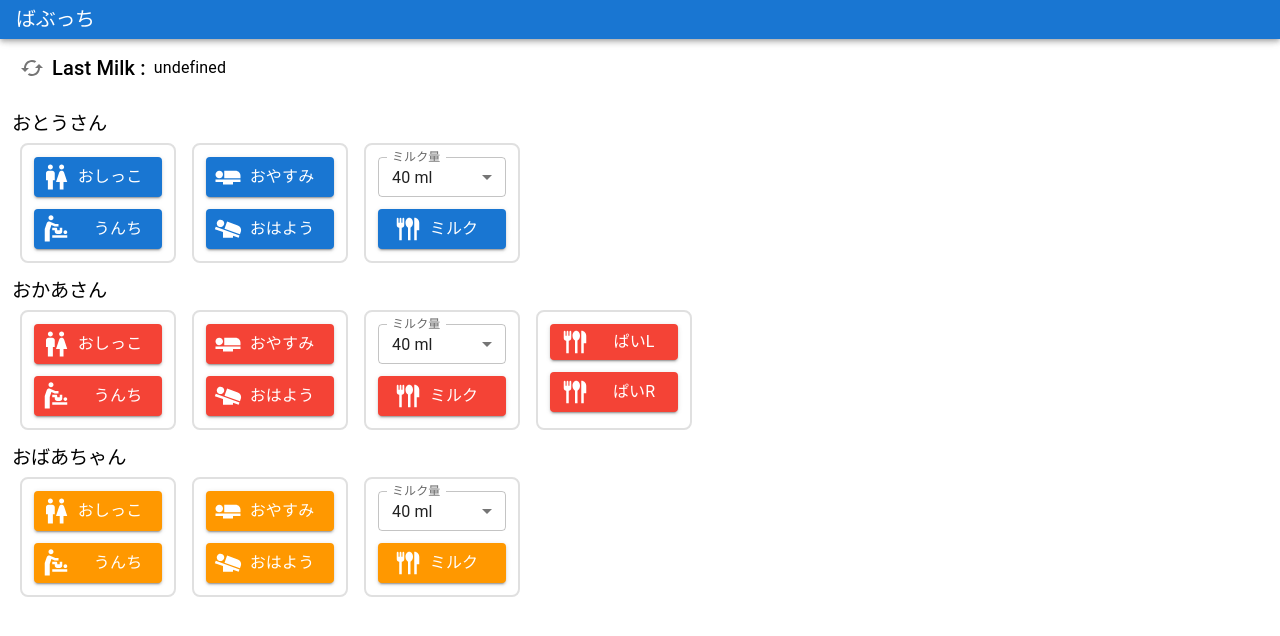
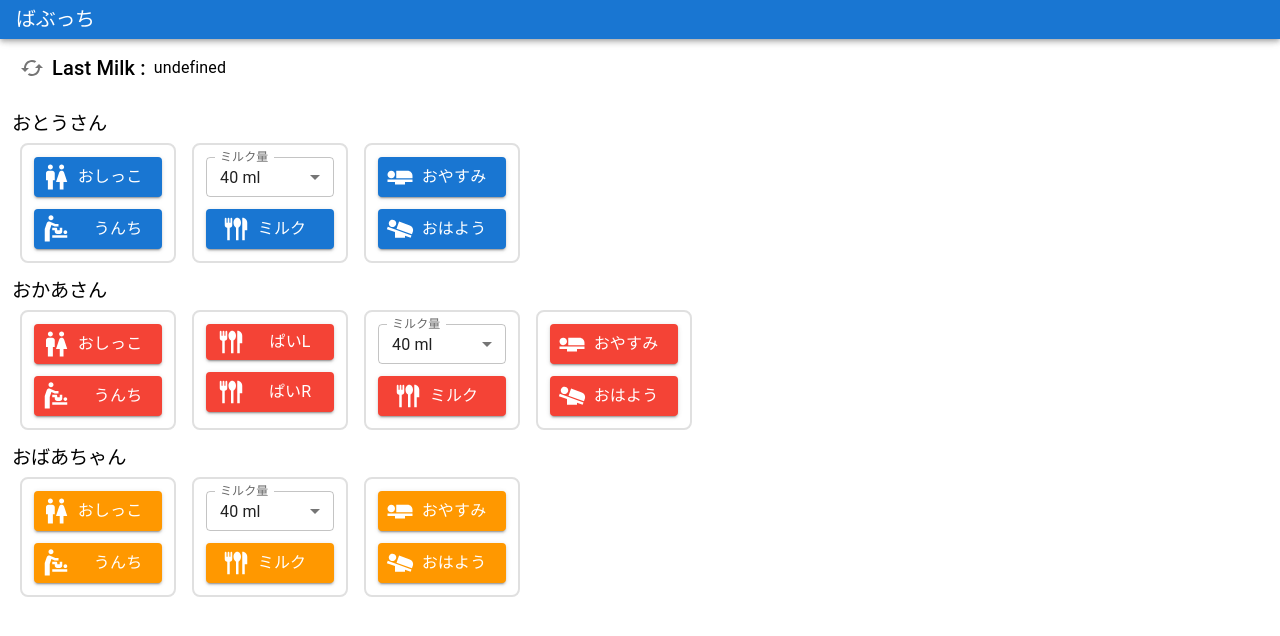
Before and after one commit to plesio/Babutchi, a Next.js app: page / in a window 1280 px wide. Shown: the top 636 px of the page. Built offline with nearby package versions, Linux system fonts and the light colour scheme.

Commit message:
change button order

```diff
--- a/src/feature/BabuButtonGroup.tsx
+++ b/src/feature/BabuButtonGroup.tsx
@@ -1,16 +1,16 @@
 import BabuButton from "@/component/BabuButton";
-import {EventType, UserType} from "@/model/BabuModel";
-import {Box, Typography} from "@mui/material";
-import {grey} from "@mui/material/colors";
+import { EventType, UserType } from "@/model/BabuModel";
+import { Box, Typography } from "@mui/material";
+import { grey } from "@mui/material/colors";
 import MilkAmountSelector from "@/component/MilkAmountSelector";
-import React, {useState} from "react";
+import React, { useState } from "react";
 
 interface Props {
   user: UserType;
 }
 
 const BabuButtonGroup: React.FC<Props> = (props) => {
-  const {user} = props;
+  const { user } = props;
 
   const [milkAmount, setMilkAmount] = useState<number>(40);
 
@@ -21,39 +21,78 @@ const BabuButtonGroup: React.FC<Props> = (props) => {
         {user.name}
       </Typography>
       <Box display="flex" flexDirection="row" pl="0.5rem" pt="0.5rem" pb="1rem">
-        <Box borderRadius={"0.5rem"} border={2} borderColor={grey["300"]} display="flex" flexDirection="column"
-             p="0.75rem" pb={0}>
+        <Box
+          borderRadius={"0.5rem"}
+          border={2}
+          borderColor={grey["300"]}
+          display="flex"
+          flexDirection="column"
+          p="0.75rem"
+          pb={0}
+        >
           <BabuButton
             key={EventType.pee.id}
             title={`${EventType.pee.name}`}
-            babu={{user, event: EventType.pee, opt: undefined}}
-            sx={{mb: "0.75rem", p: "0.5rem", width: "8rem", backgroundColor: user.bgColor}}
+            babu={{ user, event: EventType.pee, opt: undefined }}
+            sx={{
+              mb: "0.75rem",
+              p: "0.5rem",
+              width: "8rem",
+              backgroundColor: user.bgColor,
+            }}
           />
           <BabuButton
             key={EventType.poop.id}
             title={`${EventType.poop.name}`}
-            babu={{user, event: EventType.poop, opt: undefined}}
-            sx={{p: "0.5rem", width: "8rem", backgroundColor: user.bgColor}}
+            babu={{ user, event: EventType.poop, opt: undefined }}
+            sx={{ p: "0.5rem", width: "8rem", backgroundColor: user.bgColor }}
           />
         </Box>
-        <Box borderRadius={"0.5rem"} border={2} borderColor={grey["300"]} display="flex" flexDirection="column"
-             p="0.75rem" pb={0} ml="1rem">
+        {/* Mother Milk */}
+        {props.user.id == "mother" ? (
+          <Box
+            borderRadius={"0.5rem"}
+            border={2}
+            borderColor={grey["300"]}
+            display="flex"
+            flexDirection="column"
+            p="0.75rem"
+            pb={0}
+            ml="1rem"
+          >
             <BabuButton
-            key={EventType.sleep.id}
-            title={`${EventType.sleep.name}`}
-            babu={{user, event: EventType.sleep, opt: undefined}}
-            sx={{mb: "0.75rem", p: "0.5rem", width: "8rem", backgroundColor: user.bgColor}}
+              key={EventType.mother_milk_left.id}
+              title={`${EventType.mother_milk_left.name}`}
+              babu={{ user, event: EventType.mother_milk_left, opt: undefined }}
+              sx={{
+                mb: "0.75rem",
+                width: "8rem",
+                backgroundColor: user.bgColor,
+              }}
             />
             <BabuButton
-            key={EventType.wake_up.id}
-            title={`${EventType.wake_up.name}`}
-            babu={{user, event: EventType.wake_up, opt: undefined}}
-            sx={{p: "0.5rem", width: "8rem", backgroundColor: user.bgColor}}
+              key={EventType.mother_milk_right.id}
+              title={`${EventType.mother_milk_right.name}`}
+              babu={{
+                user,
+                event: EventType.mother_milk_right,
+                opt: undefined,
+              }}
+              sx={{ p: "0.5rem", width: "8rem", backgroundColor: user.bgColor }}
             />
           </Box>
+        ) : null}
         {/* Milk */}
-        <Box borderRadius={"0.5rem"} border={2} borderColor={grey["300"]} display="flex" flexDirection="column"
-             p="0.75rem" pb={0} ml="1rem">
+        <Box
+          borderRadius={"0.5rem"}
+          border={2}
+          borderColor={grey["300"]}
+          display="flex"
+          flexDirection="column"
+          p="0.75rem"
+          pb={0}
+          ml="1rem"
+        >
           <MilkAmountSelector
             key={EventType.milk.id + "_selector"}
             milkAmount={milkAmount}
@@ -62,28 +101,45 @@ const BabuButtonGroup: React.FC<Props> = (props) => {
           <BabuButton
             key={EventType.milk.id}
             title={`${EventType.milk.name}`}
-            babu={{user, event: EventType.milk, opt: `${milkAmount}ml`}}
-            sx={{mb: "0.75rem", p: "0.5rem", width: "8rem", backgroundColor: user.bgColor}}
+            babu={{ user, event: EventType.milk, opt: `${milkAmount}ml` }}
+            sx={{
+              mb: "0.75rem",
+              p: "0.5rem",
+              width: "8rem",
+              backgroundColor: user.bgColor,
+            }}
           />
         </Box>
-        {/* Mother Milk */}
-        {props.user.id == "mother" ? (
-          <Box borderRadius={"0.5rem"} border={2} borderColor={grey["300"]} display="flex" flexDirection="column"
-               p="0.75rem" pb={0} ml="1rem">
+
+        {/* Sleep Awake */}
+        <Box
+          borderRadius={"0.5rem"}
+          border={2}
+          borderColor={grey["300"]}
+          display="flex"
+          flexDirection="column"
+          p="0.75rem"
+          pb={0}
+          ml="1rem"
+        >
           <BabuButton
-              key={EventType.mother_milk_left.id}
-              title={`${EventType.mother_milk_left.name}`}
-              babu={{user, event: EventType.mother_milk_left, opt: undefined}}
-              sx={{mb: "0.75rem", width: "8rem", backgroundColor: user.bgColor}}
+            key={EventType.sleep.id}
+            title={`${EventType.sleep.name}`}
+            babu={{ user, event: EventType.sleep, opt: undefined }}
+            sx={{
+              mb: "0.75rem",
+              p: "0.5rem",
+              width: "8rem",
+              backgroundColor: user.bgColor,
+            }}
           />
           <BabuButton
-              key={EventType.mother_milk_right.id}
-              title={`${EventType.mother_milk_right.name}`}
-              babu={{user, event: EventType.mother_milk_right, opt: undefined}}
-              sx={{p: "0.5rem", width: "8rem", backgroundColor: user.bgColor}}
+            key={EventType.wake_up.id}
+            title={`${EventType.wake_up.name}`}
+            babu={{ user, event: EventType.wake_up, opt: undefined }}
+            sx={{ p: "0.5rem", width: "8rem", backgroundColor: user.bgColor }}
           />
         </Box>
-        ) : null}
       </Box>
     </>
   );
```
Lines whose indentation alone changed are shown as unchanged.
